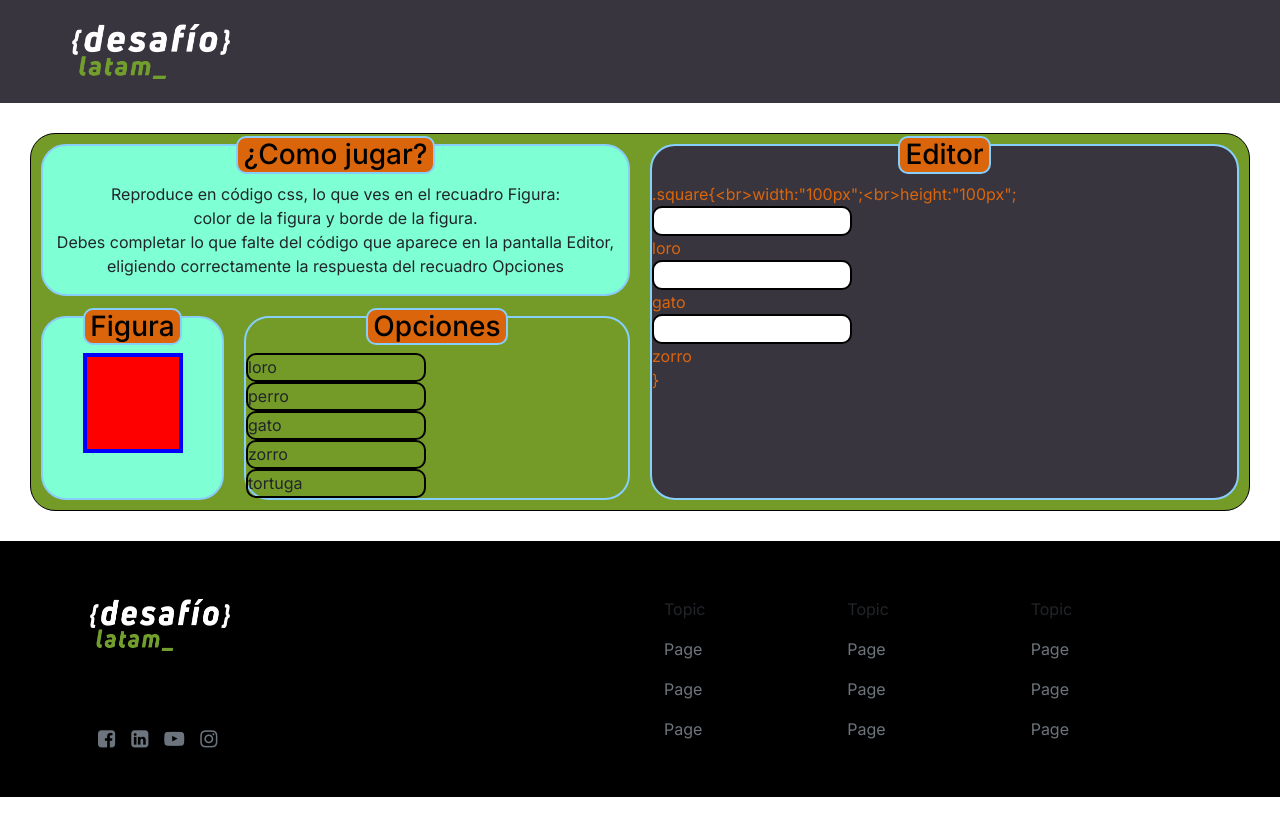
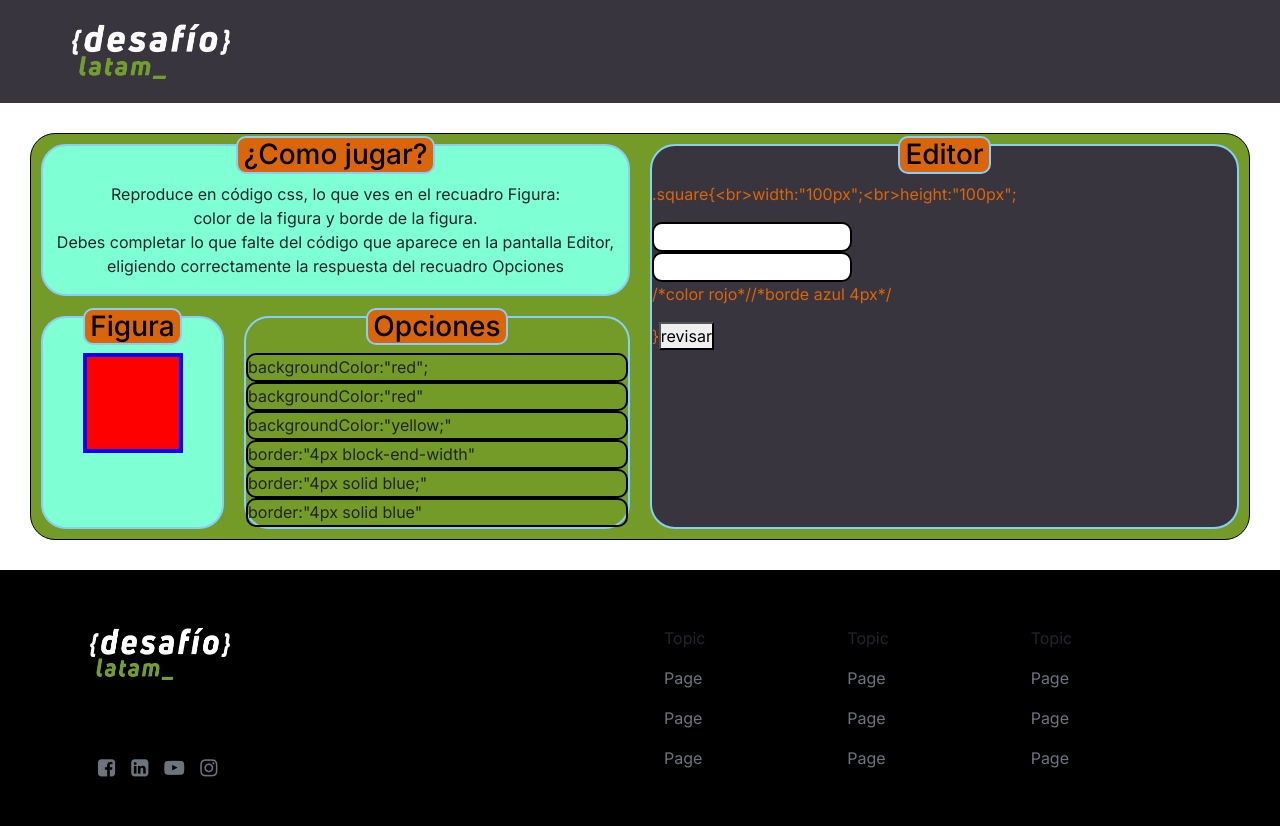
Before and after one commit to dlab-team/c19-frontend, a Next.js app: page /courses/game in a window 1280 px wide. Before the commit the page ends 800 px from the top, so only its background shows below. Built offline with nearby package versions, Linux system fonts and the light colour scheme; a web font is replaced by a local one.

Commit message:
feat segunda preview game page

```diff
--- a/src/app/courses/game/page.tsx
+++ b/src/app/courses/game/page.tsx
@@ -1,9 +1,9 @@
 "use client";
 import Gameselect from "@/components/game/drop-select";
 
-var listOptions = ["loro","perro","gato","zorro","tortuga"];
-var listCorrect = ["loro","gato","zorro"];
-var listayuda = ["loro","gato","zorro"];
+var listOptions = ['backgroundColor:"red";','backgroundColor:"red"','backgroundColor:"yellow;"','border:"4px block-end-width"','border:"4px solid blue;"','border:"4px solid blue"'];
+var listCorrect = ['backgroundColor:"red";','border:"4px solid blue;"'];
+var listayuda = ["/*color rojo*/","/*borde azul 4px*/"];
 var figura = <div style={{width:"100px",height:"100px",backgroundColor:"red", border:"4px solid blue"}}></div>;
 var codigo = '.square{<br>width:"100px";<br>height:"100px";'
 
@@ -18,7 +18,7 @@ export default function Home() {
             <center><h3 className="title-card">Figura</h3></center>
             <center>{figura}</center>
           </div>
-          <Gameselect option={listOptions} numberSelect={3} correctOption={listCorrect} ayuda={listayuda} muestraCodigo={codigo}/>
+          <Gameselect option={listOptions} numberSelect={listCorrect.length} correctOption={listCorrect} ayuda={listayuda} muestraCodigo={codigo}/>
         </div>
       );
     }
--- a/src/app/globals.css
+++ b/src/app/globals.css
@@ -264,6 +264,7 @@ footer{
   gap: 1/2em;
   grid-template-rows: minmax(200px);
   margin: 30px;
+  min-width: 750px;
 }
 .enunciado{
   grid-column: 1/3;
@@ -296,7 +297,6 @@ footer{
   border: 2px solid black;
   border-radius: 10px;
   background-color: transparent;
-  width: 180px;
   height: 29px;
 }
 .select{
@@ -314,6 +314,7 @@ footer{
   background-color: #38353f;
   border: 2px solid lightskyblue;
   color:#da650b;
+  text-align: start;
 }
 
 
--- a/src/components/game/drop-select.tsx
+++ b/src/components/game/drop-select.tsx
@@ -12,26 +12,44 @@ interface Props{
 }
 
 export default function Gameselect ({numberSelect,option,correctOption,ayuda,muestraCodigo}: Props){
-    //var select = document.createElement("div")
-    //select.className="w-4 h-4 bg-white";
+
     const[state, setState] = useState("intentalo")
-    let arreglo = ["","",""]
-    function allowDrop(ev){
+    let arreglo = Array.from({ length: numberSelect }, (_, index) => (""))
+    function allowDrop(ev : React.DragEvent<HTMLDivElement>){
         ev.preventDefault();
       }
-      function handleDrop(ev){
-        if(arreglo[parseInt(ev.target.id)]==""){
-          //obtengo los datos arrastrados con el metodo dataTrasfer
-          var data = ev.dataTransfer.getData("text");
-          //agrego al arreglo elk id
-          arreglo[parseInt(ev.target.id)] = data;
-          console.log(arreglo)
-          ev.target.appendChild(document.getElementById(data));
+    function handleDrop(ev : React.DragEvent<HTMLDivElement>){
+        ev.preventDefault(); // Evita el comportamiento por defecto del navegador
+
+    const targetId = parseInt(ev.currentTarget.id);
+    if (arreglo[targetId] === "") {
+        // Obtengo los datos arrastrados con el método dataTransfer
+        const data = ev.dataTransfer.getData("text");
+
+        // Verifico que el elemento arrastrado existe
+        const draggedElement = document.getElementById(data);
+        if (draggedElement) {
+            // Agrego al arreglo el id
+            arreglo[targetId] = data;
+            console.log(arreglo);
+
+            // Verifico que el elemento de destino existe antes de añadir el hijo
+            if (ev.currentTarget) {
+                ev.currentTarget.appendChild(draggedElement);
             }
-      //controlo que todos esten arrastrados
-      if (arreglo[0] != "" && arreglo[1] != "" && arreglo[2] !=""){
-        if (arreglo[0] == correctOption[0] && arreglo[1] == correctOption[1] && arreglo[2] == correctOption[2]){
-            /*document.getElementById("change")?.innerHTML = "logrado";*/
+        } else {
+            console.error("Elemento arrastrado no encontrado");
+        }
+    }
+      }
+    const handleClick = (event: React.MouseEvent<HTMLButtonElement>) => {
+        // tu lógica aquí
+        arreglo.forEach((item,ind) => {
+            if (item != ""){
+                //arreglo.forEach(option:string,ind:number=>{if(option == correctOption[ind]){
+                if(item == correctOption[ind]){
+                let ganaste = true;
+                console.log("logrado")
                 setState("ganaste")
                 Swal.fire({
                     title: "Respuesta Correcta",
@@ -40,7 +58,8 @@ export default function Gameselect ({numberSelect,option,correctOption,ayuda,mue
                     confirmButtonText: "Ok",
                   });
                 }else{
-            /*document.getElementById("change")?.innerHTML = "intenta de nuevo";*/
+                let ganaste = false;
+                console.log("perdiste")
                 setState("perdiste")
                 Swal.fire({
                     title: "Respuesta Incorrecta",
@@ -49,18 +68,22 @@ export default function Gameselect ({numberSelect,option,correctOption,ayuda,mue
                     confirmButtonText: "Ok",
                   });
                 }
-    }}
+            }});
+    };
+
     const divElements = Array.from({ length: numberSelect }, (_, index) => (
-        <><div key={index} id={index.toString()} onDrop={handleDrop} onDragOver={allowDrop} className="select"></div><span>{ayuda[index]}</span></>
+        <div key={`div-${index}`} id={index.toString()} onDrop={handleDrop} onDragOver={allowDrop} className="select"></div>
       ));
     return(
         <>
             <Options option={option}/>
             <div className="contenedor">
                 <center><h3 className="title-card">Editor</h3></center>
-                {muestraCodigo}
+                <p>{muestraCodigo}</p>
                 {divElements}
-                <br></br>{"}"}
+                <p>{ayuda}</p>
+                <span>{"}"}</span>
+                <button onClick={handleClick} id="revisar">revisar</button>
             </div>
         </>
     )
--- a/src/components/game/options-drag.tsx
+++ b/src/components/game/options-drag.tsx
@@ -6,17 +6,13 @@ interface Props{
 }
 
 export default function Options ({option}:Props) {
-    function handleDrag(ev){
+    function handleDrag(ev:React.DragEvent<HTMLDivElement>){
         //metodo q establece tipo de dato y valor arrastrado
         //el dato y el valor que son arrastrado
-        ev.dataTransfer.setData("text",ev.target.id);
+        ev.dataTransfer.setData("text",ev.currentTarget.id);
       }
-    /*var array = ""
-    for (let index = 0; index < number; index++) {
-        array = array + `<div id=${option[index]}>${option[index]}</div>`;
-    }*/
     const todoItems = option.map((todo, index) =>
-        <div draggable="true" onDragStart={handleDrag} id={todo} key={index} className="card-options">
+        <div draggable="true" onDragStart={handleDrag} id={todo} key={`items-${index}`} className="card-options">
           {todo}
         </div>
       );
```
Lines whose indentation alone changed are shown as unchanged.
